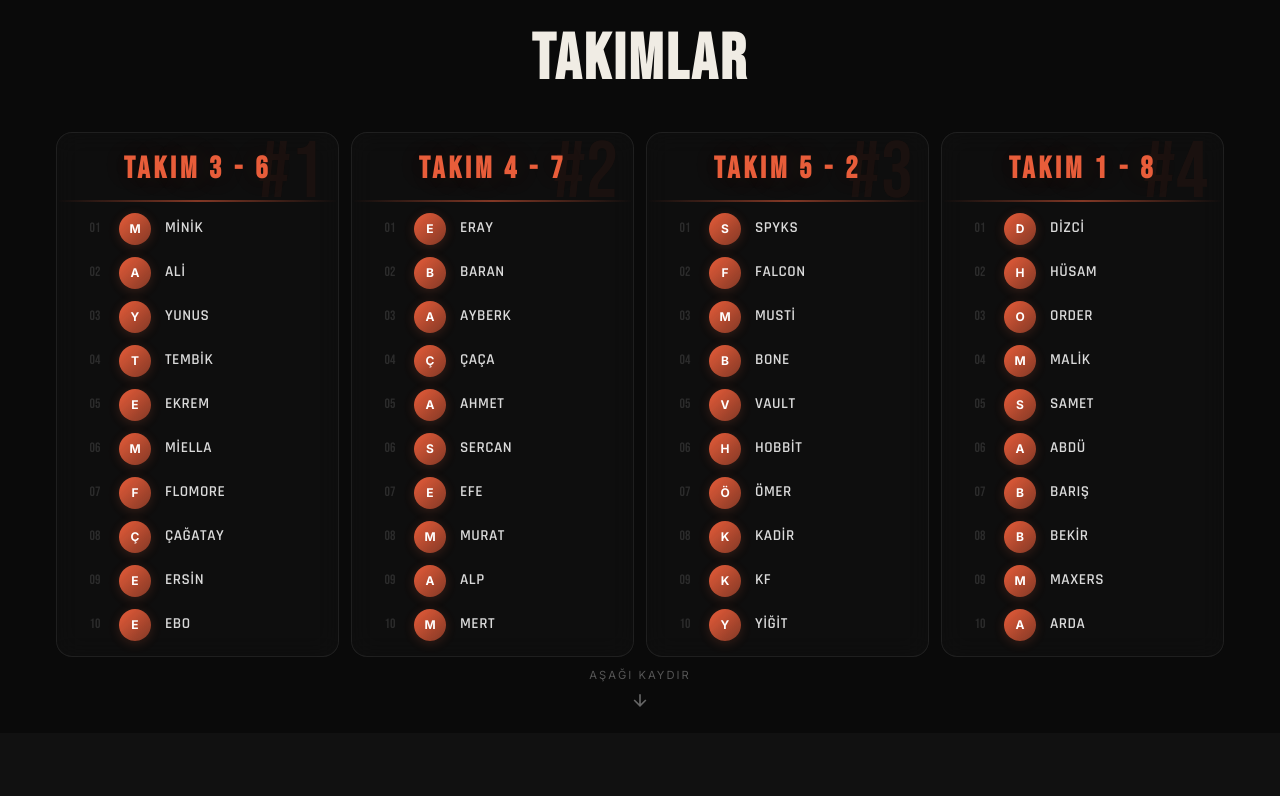
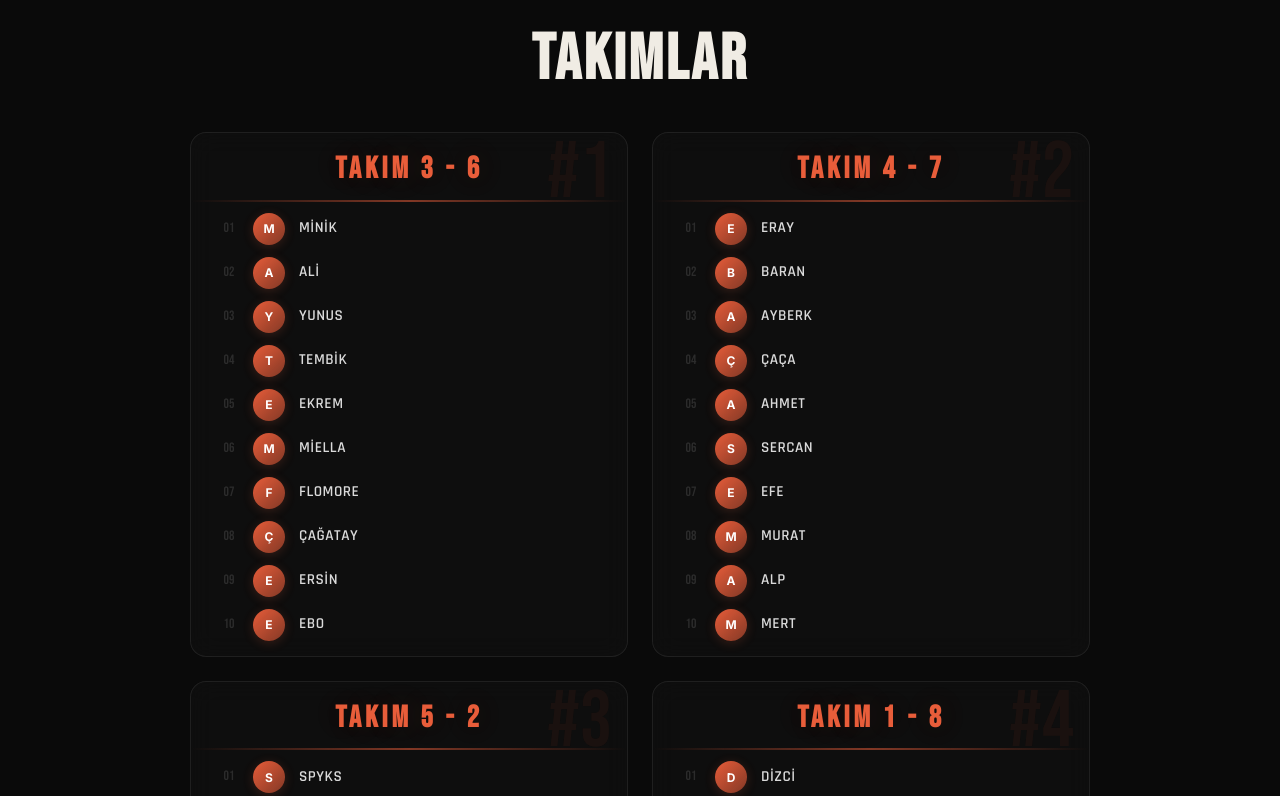
Before and after one commit to DevM-0/kngl-rust-website, a website: page index.html in a window 1280 px wide. Shown: the part 907-1703 px from the top of the page. Drawn offline with Linux system fonts and the light colour scheme; no server answers.

Commit message:
Update style.css for 2x2 teams grid layout

```diff
--- a/style.css
+++ b/style.css
@@ -633,9 +633,11 @@ body {
    ================================================ */
 .teams-grid {
     display: grid;
-    grid-template-columns: repeat(4, 1fr);
-    column-gap: 12px;
+    grid-template-columns: repeat(2, 1fr);
+    column-gap: 24px;
     row-gap: 24px;
+    max-width: 900px;
+    margin: 0 auto;
 }
 
 .team-card {
```
